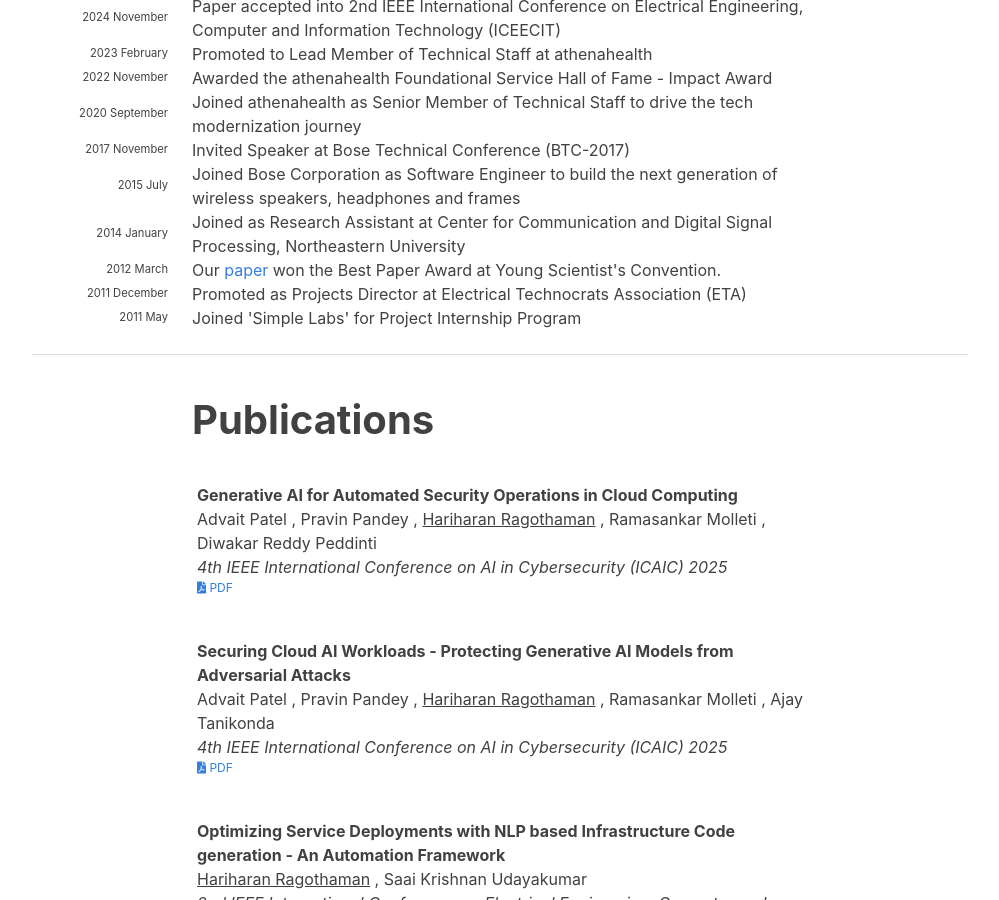
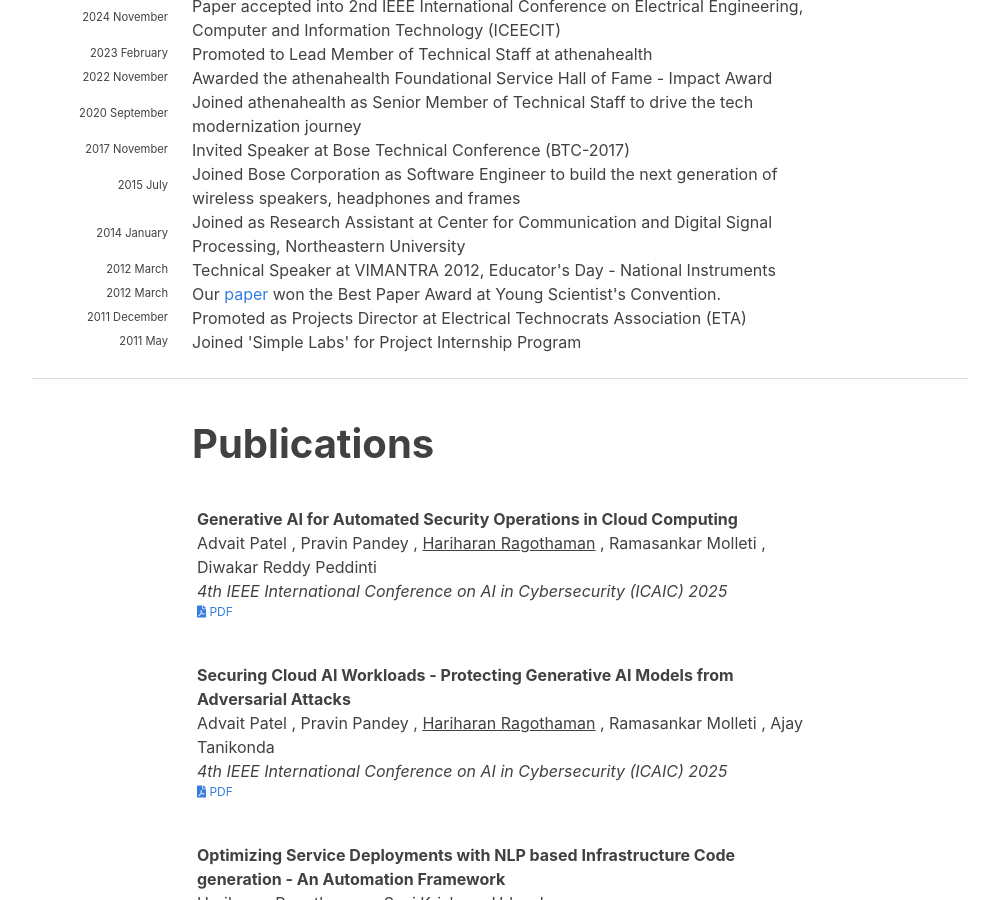
Before and after one commit to hariharanragothaman/hariharanragothaman.github.io, a Jekyll site: the page built from index.md, in a window 1280 px wide and 900 px high, scrolled down 1036 px. Shown: the whole window, without its empty margins (140-1139 px from the left). Built offline with Jekyll 4.4.1, drawn with Linux system fonts in a browser that asks for light colours; nearby versions of some CDN libraries; some web fonts are replaced.

Commit message:
Polishes and Updates

```diff
--- a/_data/news.yaml
+++ b/_data/news.yaml
@@ -48,6 +48,10 @@
 
 - year: 2012
   year-extra: March
+  description: Technical Speaker at VIMANTRA 2012, Educator's Day - National Instruments
+
+- year: 2012
+  year-extra: March
   description: Our <a href="https://arxiv.org/pdf/2411.16016">paper</a> won the Best Paper Award at Young Scientist's Convention.
 
 - year: 2011
```
